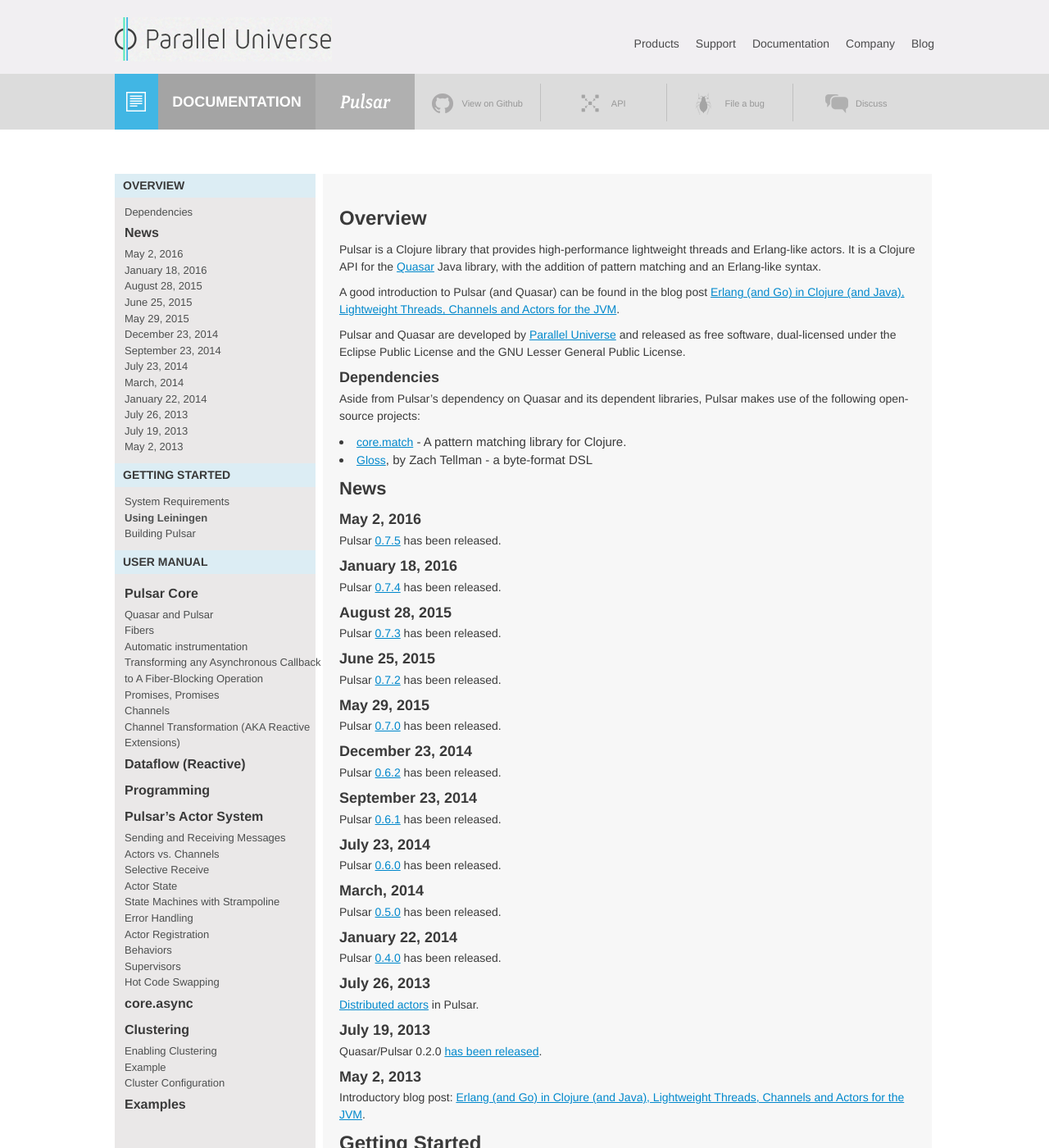
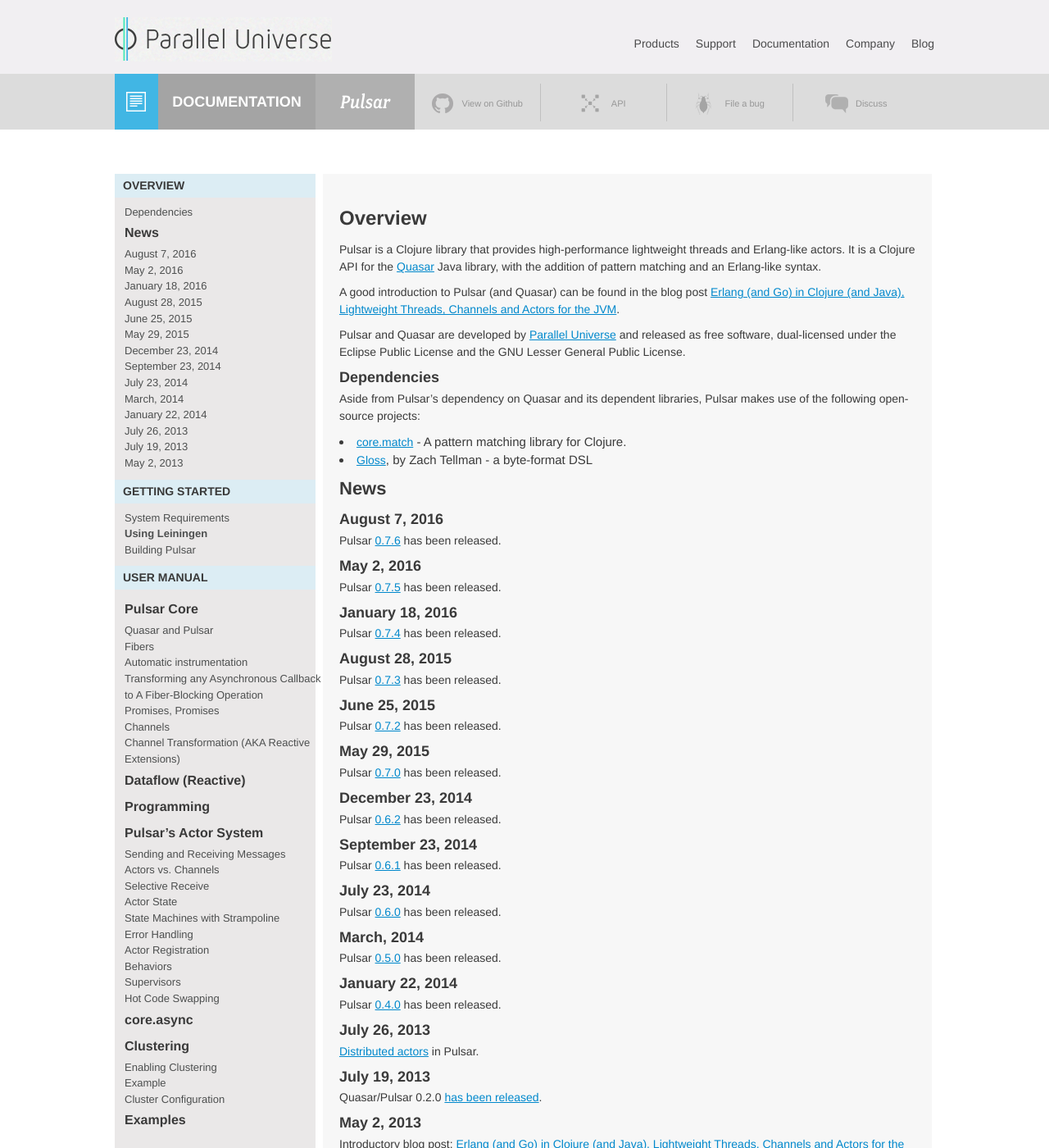
Before and after one commit to puniverse/pulsar, a Jekyll site: the page built from docs/index.md, in a window 1280 px wide and 1400 px high. Shown: the whole window at 82% size. Built offline with Jekyll 4.4.1, drawn with Linux system fonts in a browser that asks for light colours; nearby versions of some CDN libraries; Markdown is read by kramdown in place of the engine named in the settings; some of the changed text lies outside the part shown.

Commit message:
:green_heart: Prepare release 0.7.6

```diff
--- a/docs/_config.yml
+++ b/docs/_config.yml
@@ -9,7 +9,7 @@
 
 # Site globals used throughout docs.
 project: Pulsar
-version: 0.7.5
+version: 0.7.6
 github: puniverse/pulsar
 google_group: "https://groups.google.com/forum/#!forum/quasar-pulsar-user"
 ga_tracking_id: UA-25007319-2
--- a/docs/index.md
+++ b/docs/index.md
@@ -24,6 +24,10 @@
 * [Gloss](https://github.com/ztellman/gloss), by Zach Tellman - a byte-format DSL
 
 ## News
+
+### August 7, 2016
+
+Pulsar [0.7.6](https://github.com/puniverse/pulsar/releases/tag/v0.7.6) has been released.
 
 ### May 2, 2016
 
```
Also changed, not shown: README.md, 1 other file.
